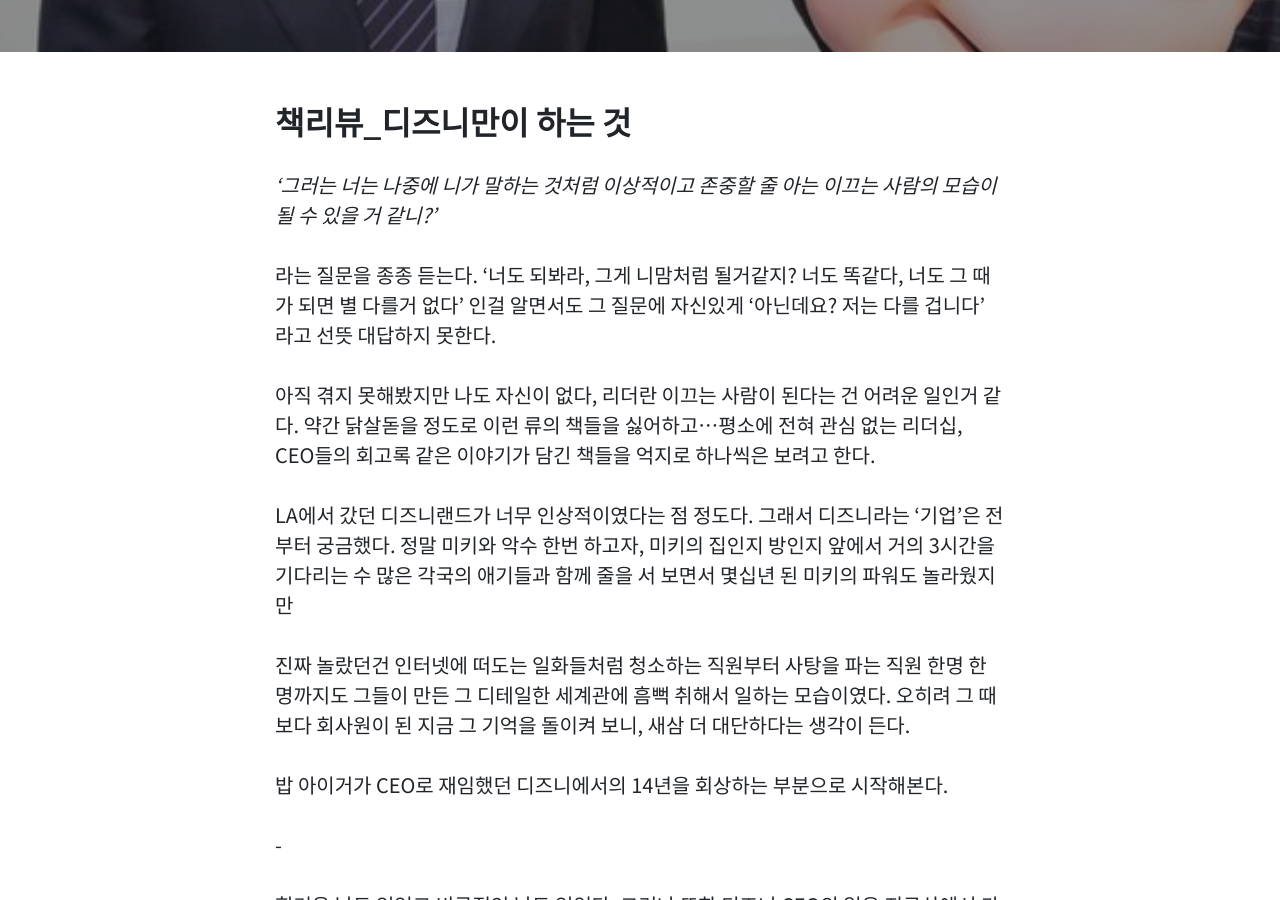
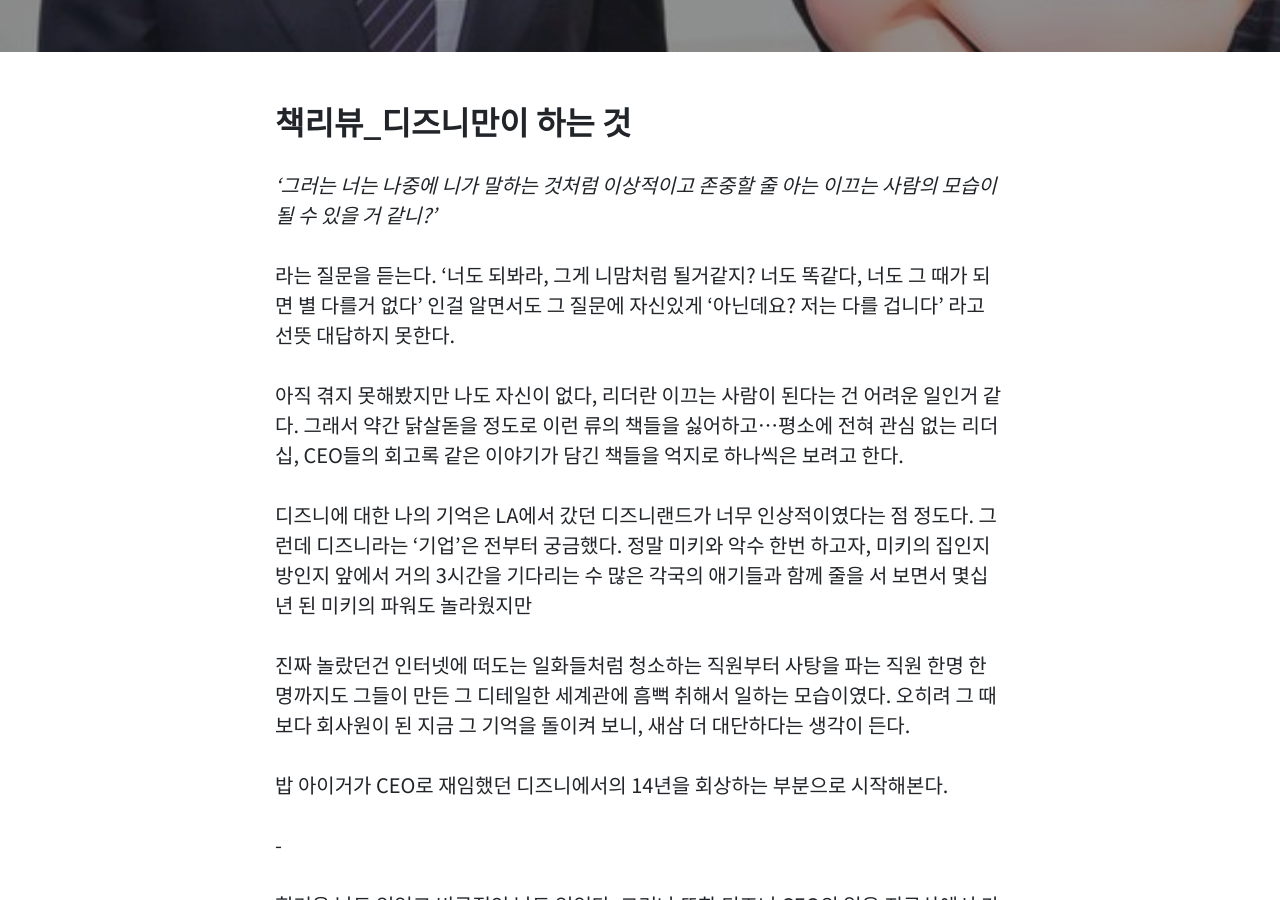
Before and after one commit to dndus1518/marketerview, a Jekyll site: the page built from _posts/2020-1-17-bookreview3.md, in a window 1280 px wide and 900 px high, scrolled down 444 px. Built offline with Jekyll 4.4.1, drawn with Linux system fonts in a browser that asks for light colours; comment, search, counter and statistics services are not loaded.

Commit message:
Update 2020-1-17-bookreview3.md

```diff
--- a/_posts/2020-1-17-bookreview3.md
+++ b/_posts/2020-1-17-bookreview3.md
@@ -21,11 +21,11 @@
 
 *‘그러는 너는 나중에 니가 말하는 것처럼 이상적이고 존중할 줄 아는 이끄는 사람의 모습이 될 수 있을 거 같니?’*
 
-라는 질문을 종종 듣는다. ‘너도 되봐라, 그게 니맘처럼 될거같지? 너도 똑같다, 너도 그 때가 되면 별 다를거 없다’ 인걸 알면서도 그 질문에 자신있게 ‘아닌데요? 저는 다를 겁니다’ 라고 선뜻 대답하지 못한다.
+라는 질문을 듣는다. ‘너도 되봐라, 그게 니맘처럼 될거같지? 너도 똑같다, 너도 그 때가 되면 별 다를거 없다’ 인걸 알면서도 그 질문에 자신있게 ‘아닌데요? 저는 다를 겁니다’ 라고 선뜻 대답하지 못한다.
 
-아직 겪지 못해봤지만 나도 자신이 없다, 리더란 이끄는 사람이 된다는 건 어려운 일인거 같다. 약간 닭살돋을 정도로 이런 류의 책들을 싫어하고…평소에 전혀 관심 없는 리더십, CEO들의 회고록 같은 이야기가 담긴 책들을 억지로 하나씩은 보려고 한다.
+아직 겪지 못해봤지만 나도 자신이 없다, 리더란 이끄는 사람이 된다는 건 어려운 일인거 같다. 그래서 약간 닭살돋을 정도로 이런 류의 책들을 싫어하고…평소에 전혀 관심 없는 리더십, CEO들의 회고록 같은 이야기가 담긴 책들을 억지로 하나씩은 보려고 한다.
 
-LA에서 갔던 디즈니랜드가 너무 인상적이였다는 점 정도다. 그래서 디즈니라는 ‘기업’은 전부터 궁금했다. 정말 미키와 악수 한번 하고자, 미키의 집인지 방인지 앞에서 거의 3시간을 기다리는 수 많은 각국의 애기들과 함께 줄을 서 보면서 몇십년 된 미키의 파워도 놀라웠지만
+디즈니에 대한 나의 기억은 LA에서 갔던 디즈니랜드가 너무 인상적이였다는 점 정도다. 그런데 디즈니라는 ‘기업’은 전부터 궁금했다. 정말 미키와 악수 한번 하고자, 미키의 집인지 방인지 앞에서 거의 3시간을 기다리는 수 많은 각국의 애기들과 함께 줄을 서 보면서 몇십년 된 미키의 파워도 놀라웠지만
 
 진짜 놀랐던건 인터넷에 떠도는 일화들처럼 청소하는 직원부터 사탕을 파는 직원 한명 한명까지도 그들이 만든 그 디테일한 세계관에 흠뻑 취해서 일하는 모습이였다. 오히려 그 때보다 회사원이 된 지금 그 기억을 돌이켜 보니, 새삼 더 대단하다는 생각이 든다.
 
```
